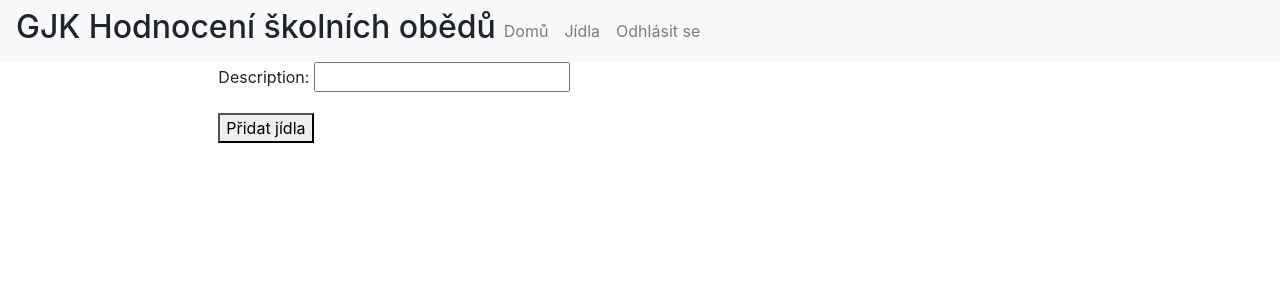
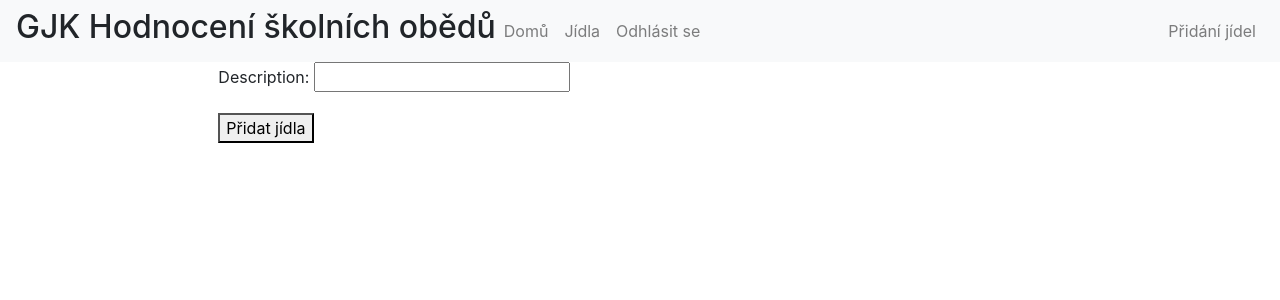
Before and after one commit to Docksein/Maturitni-prace, a Django app: page /pridat/ in a window 1280 px wide. Shown: the top 300 px of the page. Run offline with Django 4.2, Linux system fonts and the light colour scheme; the visitor is signed in with stand-in values (Sample User, id 1).

Commit message:
updated templates

```diff
--- a/reviews/views.py
+++ b/reviews/views.py
@@ -22,6 +22,7 @@ def get_foods():
         test.append(el.text.strip())
         if '' or 'A:'in test:
             test[i].remove()
+        i += 1
     return test
 
 @staff_member_required
--- a/templates/base.html
+++ b/templates/base.html
@@ -32,6 +32,13 @@
             {% endif %}
             </li>
           </ul>
+            <ul class="navbar-nav ml-left">
+            <li class="nav-item"></li>
+            {% if user.is_staff %}
+              <a class="nav-link" href="/pridat">Přidání jídel</a>
+            {% endif %}
+            </li>
+          </ul>
         </div>
       </nav>
 
```
